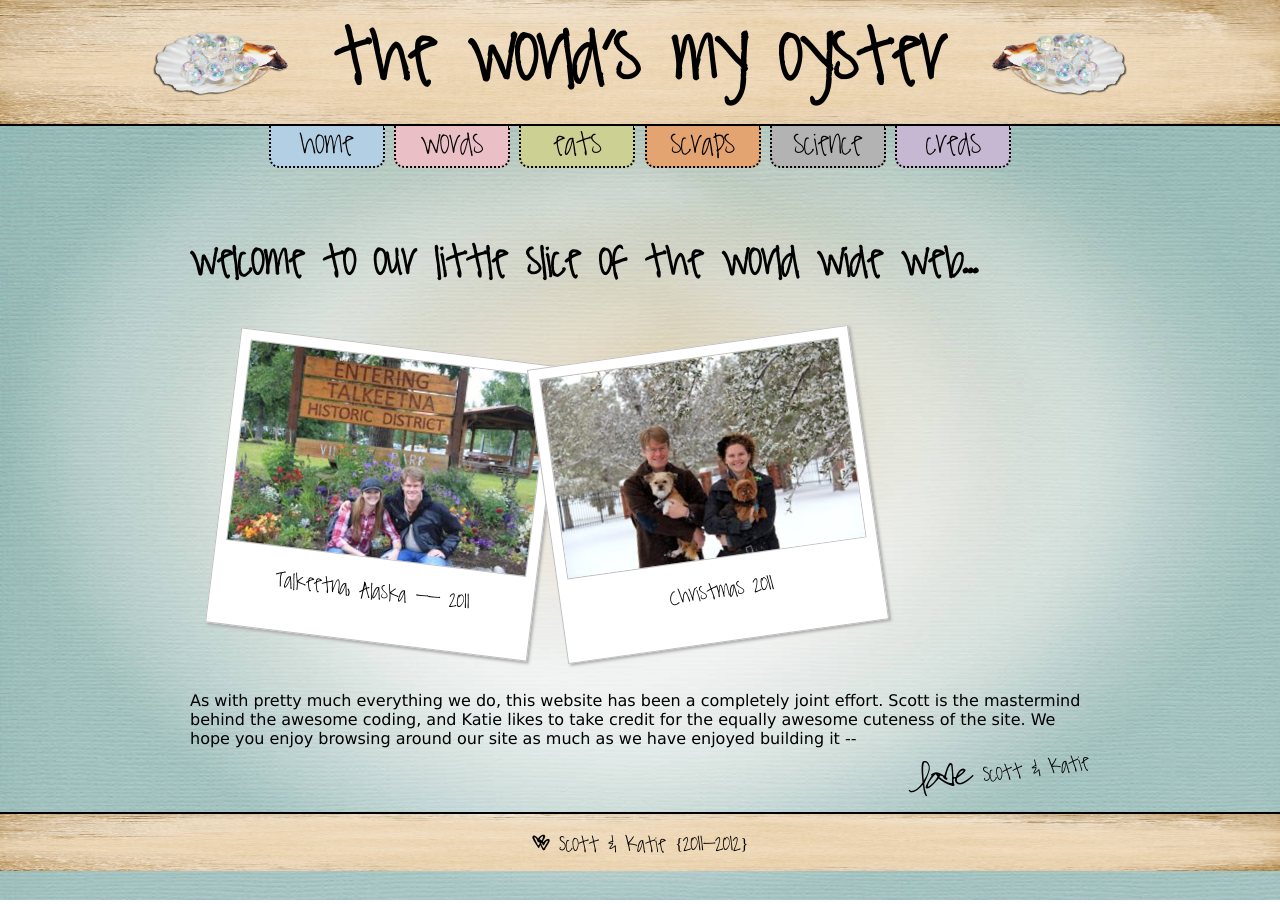
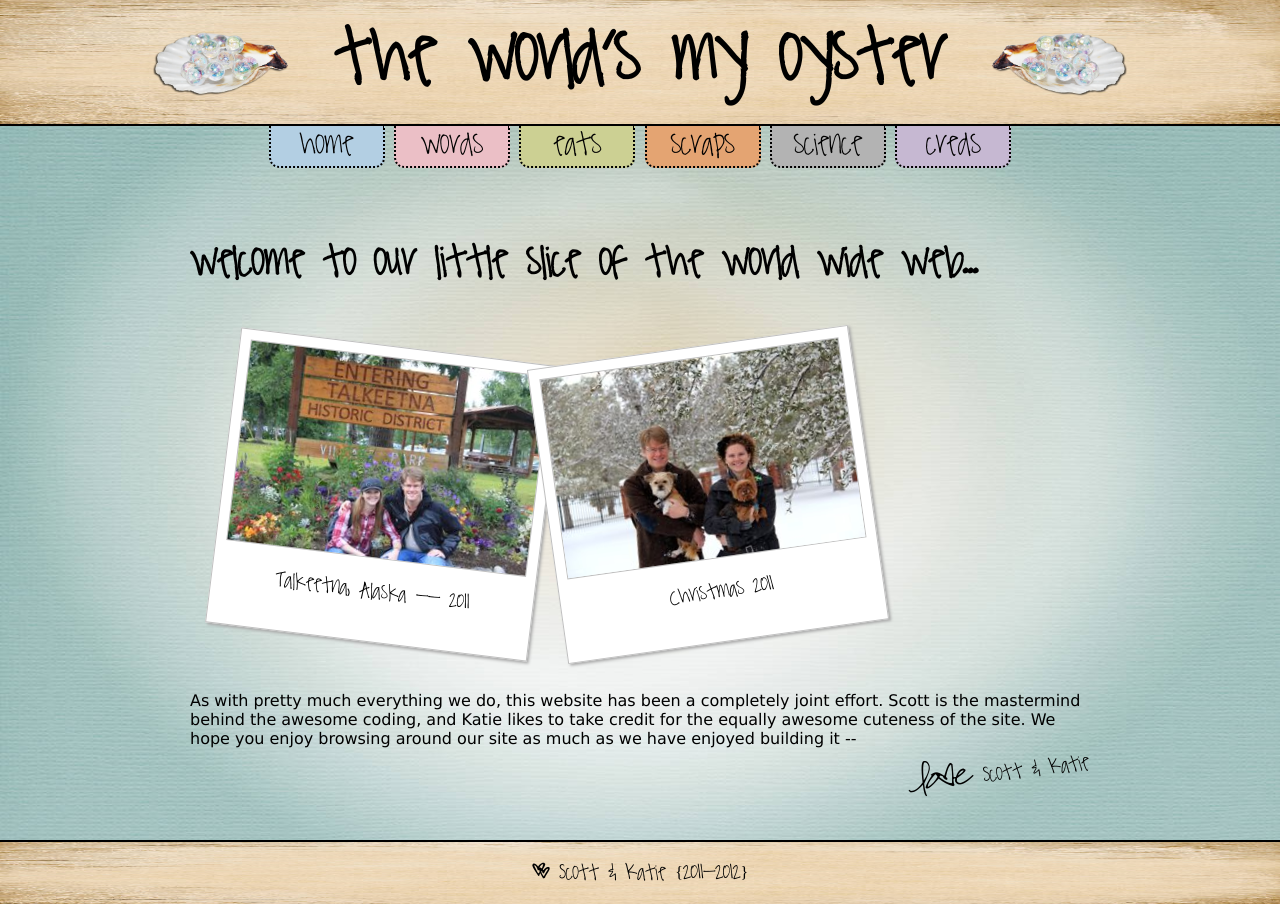
Before and after one commit to kpetersen/kpetersen.github.io, a Jekyll site: the page built from index.html, in a window 1280 px wide. Built offline with Jekyll 4.4.1, drawn with Linux system fonts in a browser that asks for light colours.

Commit message:
Use a sticky footer

```diff
--- a/_layouts/default.html
+++ b/_layouts/default.html
@@ -19,6 +19,7 @@
     </script>
   </head>
   <body>
+    <div id="wrapper">
       <div id="header">
         <div id="header_bar">
           <img width="150" src="/images/dropshadow_shell.png" alt="Shell">
@@ -37,6 +38,8 @@
       <div id="main">
         {{content}}
       </div>
+      <div id="push"></div>
+    </div>
     <div id="footer">
       <span class="doodle">D</span>
       Scott &amp; Katie {2011-2012}
--- a/css/screen.css
+++ b/css/screen.css
@@ -217,6 +217,21 @@ h2 {
   font-size: 1.7em;
 }
 
+/* sticky footer (http://stackoverflow.com/questions/4575826/how-to-push-a-footer-to-the-bottom-of-page-when-content-is-short-or-missing) */
+html, body {
+  height: 100%;
+}
+#wrapper {
+  min-height: 100%;
+  height: auto !important;
+  height: 100%;
+  margin: 0 auto -60px;
+}
+#footer, #push {
+  height: 60px;
+  clear: both;
+}
+
 /* iPhone */
 @media only screen and (max-width: 767px) {
 	body {
```
Lines whose indentation alone changed are shown as unchanged.
